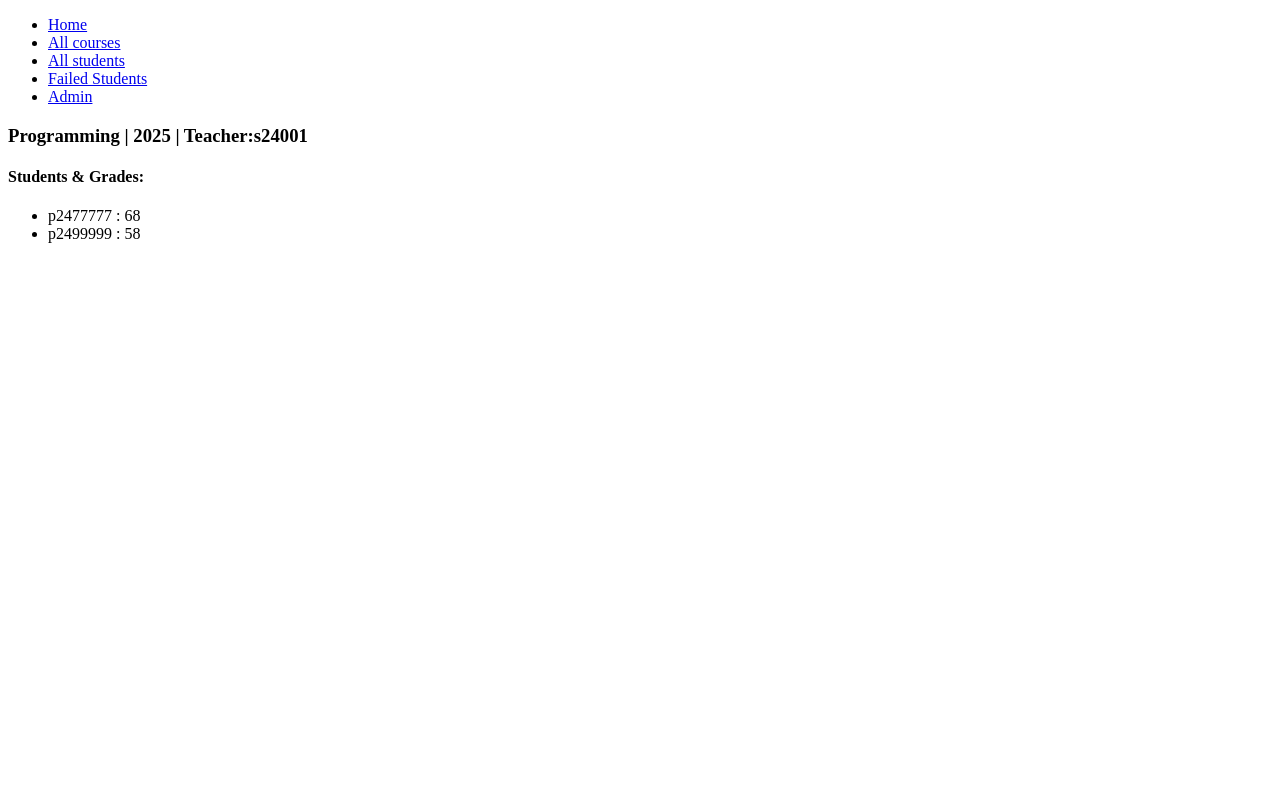
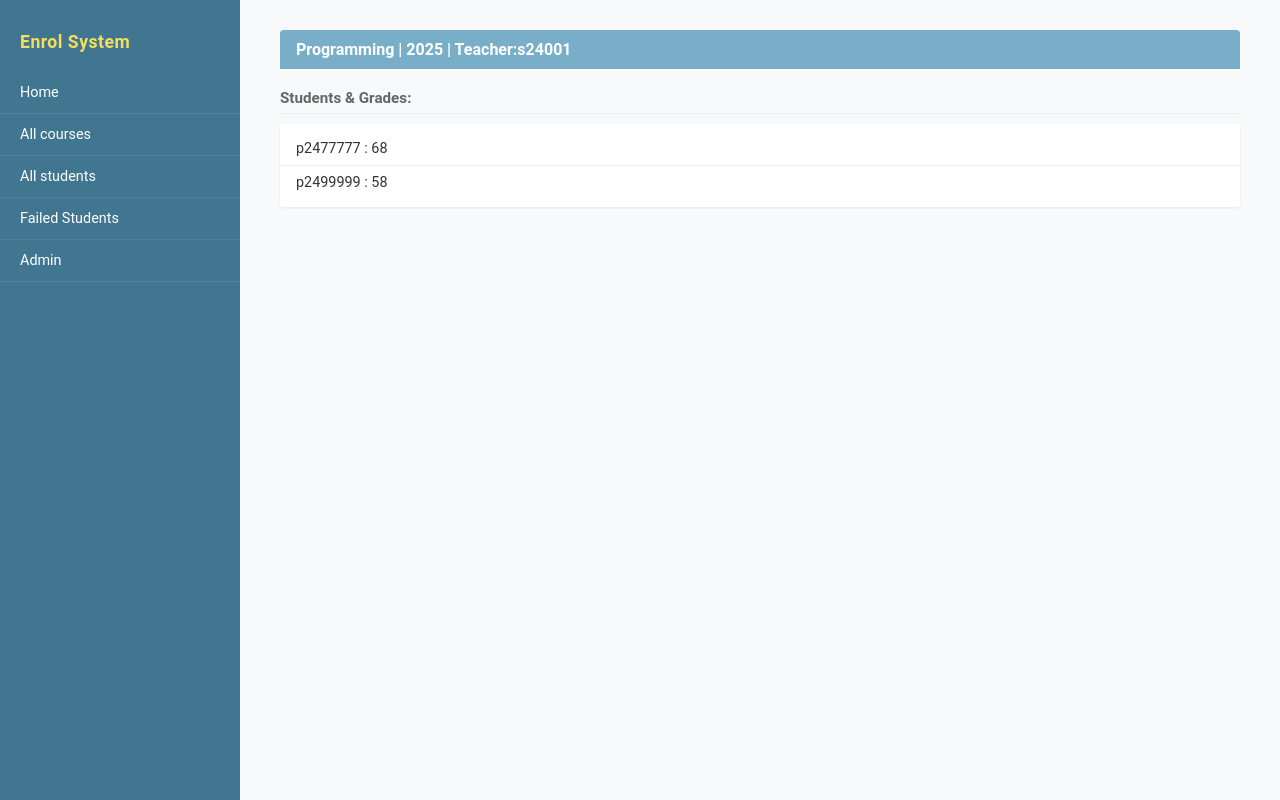
Before and after one commit to Elec-mouse/p2425846HW, a Django app: page /enrol/course/1/ in a window 1280 px wide. Run offline with Django 5.2, Linux system fonts and the light colour scheme; data comes from the database, SQL or seed files in the repository; both versions use the stored data as it was after the commit.

Commit message:
1、添加为base.html编写的CSS文件 2、把CSS文件加入静态资源 3、修改settings中静态资源路径配置

```diff
--- /dev/null
+++ b/enrol/static/enrol/style.css
@@ -0,0 +1,164 @@
+/* === Reset & Base === */
+* {
+    margin: 0;
+    padding: 0;
+    box-sizing: border-box;
+}
+
+body {
+    font-family: "Roboto", "Lucida Grande", "DejaVu Sans", "Bitstream Vera Sans", Verdana, Arial, sans-serif;
+    background: #f8f9fa;
+    color: #333;
+    min-height: 100vh;
+}
+
+a {
+    color: #417690;
+    text-decoration: none;
+}
+a:hover {
+    color: #264b5d;
+    text-decoration: underline;
+}
+
+/* === Layout Container === */
+.container {
+    display: flex;
+    min-height: 100vh;
+}
+
+/* === Sidebar (Django Admin Style) === */
+.sidebar {
+    width: 240px;
+    min-width: 240px;
+    background: #417690;          /* Django Admin primary green-blue */
+    color: #fff;
+    padding-top: 20px;
+}
+
+.sidebar-header {
+    font-size: 1.1rem;
+    font-weight: bold;
+    padding: 12px 20px 20px 20px;
+    letter-spacing: 0.5px;
+    color: #f5dd5d;               /* warm gold accent */
+}
+
+.sidebar ul {
+    list-style: none;
+}
+
+.sidebar ul li {
+    border-bottom: 1px solid rgba(255,255,255,0.08);
+}
+
+.sidebar ul li a {
+    display: block;
+    padding: 12px 20px;
+    color: #fff;
+    font-size: 0.9rem;
+    transition: background 0.15s;
+    text-decoration: none;
+}
+
+.sidebar ul li a:hover {
+    background: #79aec8;          /* lighter blue on hover */
+    color: #fff;
+    text-decoration: none;
+}
+
+/* === Main Content Area === */
+.content {
+    flex: 1;
+    padding: 30px 40px;
+}
+
+/* === Card-style content (like admin change-list page) === */
+.content h3 {
+    background: #79aec8;
+    color: #fff;
+    padding: 10px 16px;
+    font-size: 1rem;
+    font-weight: 600;
+    border-radius: 4px 4px 0 0;
+    margin-bottom: 1px;
+}
+
+.content h4 {
+    margin: 20px 0 10px 0;
+    font-size: 0.95rem;
+    color: #666;
+    border-bottom: 1px solid #eee;
+    padding-bottom: 6px;
+}
+
+/* === Table (Django Admin table style) === */
+.content table {
+    width: 100%;
+    border-collapse: collapse;
+    background: #fff;
+    border-radius: 0 0 4px 4px;
+    overflow: hidden;
+    box-shadow: 0 1px 3px rgba(0,0,0,0.08);
+}
+
+.content table thead th {
+    background: #417690;
+    color: #fff;
+    padding: 8px 12px;
+    font-size: 0.8rem;
+    font-weight: 600;
+    text-align: left;
+    text-transform: uppercase;
+    letter-spacing: 0.5px;
+}
+
+.content table tbody td {
+    padding: 8px 12px;
+    font-size: 0.9rem;
+    border-bottom: 1px solid #eee;
+}
+
+.content table tbody tr:nth-child(even) td {
+    background: #f6f6f6;
+}
+
+.content table tbody tr:hover td {
+    background: #e8f0f4;
+}
+
+/* === List Style (for <ul> in content) === */
+.content > ul {
+    list-style: none;
+    background: #fff;
+    border-radius: 0 0 4px 4px;
+    padding: 8px 0;
+    box-shadow: 0 1px 3px rgba(0,0,0,0.08);
+}
+
+.content > ul li {
+    padding: 8px 16px;
+    border-bottom: 1px solid #f0f0f0;
+    font-size: 0.9rem;
+}
+
+.content > ul li:last-child {
+    border-bottom: none;
+}
+
+.content > ul li a {
+    color: #417690;
+    font-weight: 500;
+}
+
+.content > ul li a:hover {
+    color: #264b5d;
+}
+
+/* === Welcome / no-data paragraph === */
+.content p {
+    background: #fff;
+    padding: 16px;
+    border-radius: 0 0 4px 4px;
+    box-shadow: 0 1px 3px rgba(0,0,0,0.08);
+}
--- a/enrol/templates/enrol/base.html
+++ b/enrol/templates/enrol/base.html
@@ -2,9 +2,14 @@
 <html lang="en">
 <head>
 {% block title %}<title>COMP2115 Enrol System</title>{% endblock %}
+{% load static %}
+<link rel="stylesheet" href="{% static 'enrol/style.css' %}">
 </head>
 <body>
+<div class="container">
     {% block sidebar %}
+    <nav class="sidebar">
+        <div class="sidebar-header">Enrol System</div>
         <ul>
             <li><a href="{% url 'home' %}">Home</a></li>
             <li><a href="{% url 'course_list' %}">All courses</a></li>
@@ -12,8 +17,11 @@
             <li><a href="{% url 'fail' %}">Failed Students</a></li>
             <li><a href="/admin/">Admin</a></li>
         </ul>
+    </nav>
     {% endblock %}
-
+    <main class="content">
         {% block content %}{% endblock %}
+    </main>
+</div>
 </body>
 </html>
--- a/p2425846HW/settings.py
+++ b/p2425846HW/settings.py
@@ -117,6 +117,7 @@ USE_TZ = True
 # https://docs.djangoproject.com/en/5.2/howto/static-files/
 
 STATIC_URL = "static/"
+STATIC_ROOT = BASE_DIR / 'staticfiles'
 
 # Default primary key field type
 # https://docs.djangoproject.com/en/5.2/ref/settings/#default-auto-field
--- a/p2425846HW/urls.py
+++ b/p2425846HW/urls.py
@@ -1,9 +1,12 @@
 from django.contrib import admin
-from django.urls import path, include
+from django.urls import path, include, re_path
 from django.views.generic import RedirectView
+from django.conf import settings
+from django.views.static import serve
 
 urlpatterns = [
     path('admin/', admin.site.urls),
     path('enrol/', include('enrol.urls')),
     path('', RedirectView.as_view(url='/enrol/')),
+    re_path(r'^static/(?P<path>.*)$', serve, {'document_root': settings.STATIC_ROOT}),
 ]
```
Also changed, not shown: db.sqlite3. Lines whose indentation alone changed are shown as unchanged.
